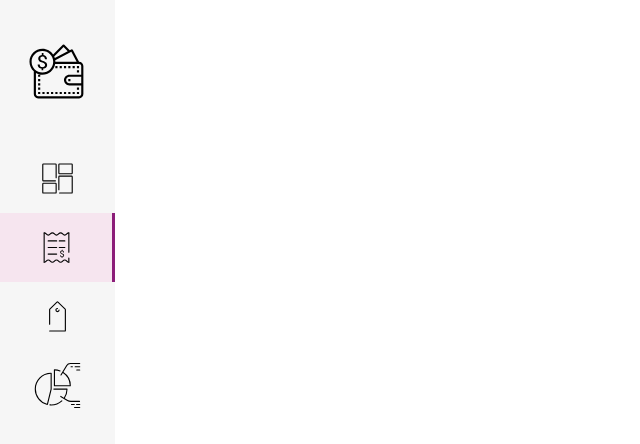
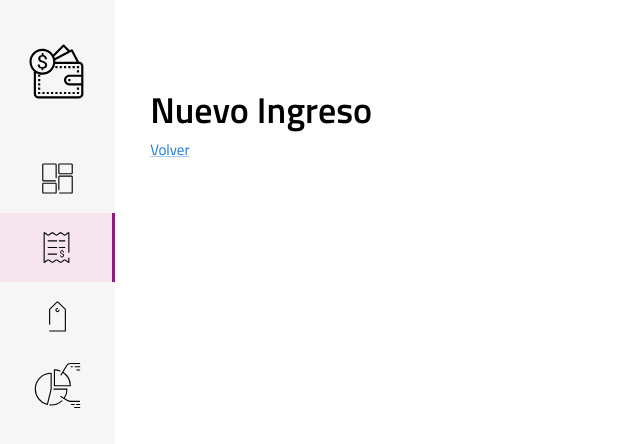
Before and after one commit to Libo033/smartPocket, a Next.js app: page /dashboard/movements/income/new in a window 1280 px wide. Shown: the top 444 px of the page, without its empty margins (0-640 px from the left). Built offline with nearby package versions, Linux system fonts and the light colour scheme.

Commit message:
En proceso: income pages id new

```diff
--- a/src/app/dashboard/movements/income/new/page.tsx
+++ b/src/app/dashboard/movements/income/new/page.tsx
@@ -1,8 +1,20 @@
 import React from "react";
 import styles from "../page.module.css";
+import Link from "next/link";
 
 const IncomeNew = () => {
-  return <div>IncomeNew</div>;
+  return (
+    <div className={styles.Income}>
+      <div className={styles.Income_TitleContainer}>
+        <h1 className={styles.Income_Title}>Nuevo Ingreso</h1>
+      </div>
+      <div className={styles.Income_LinkContainer}>
+        <Link className="linkA" href={"/dashboard/movements"}>
+          Volver
+        </Link>
+      </div>
+    </div>
+  );
 };
 
 export default IncomeNew;
--- a/src/app/dashboard/movements/income/page.module.css
+++ b/src/app/dashboard/movements/income/page.module.css
@@ -0,0 +1,37 @@
+.Income {
+  z-index: 0;
+  width: 100%;
+  max-width: 1920px;
+  margin-left: auto;
+  margin-right: auto;
+  height: 100vh;
+  margin-left: 9%;
+}
+
+.Income_TitleContainer {
+  padding: 7% 3% 0% 3%;
+}
+
+.Income_Title {
+  font-size: 36px;
+  font-weight: 600;
+}
+
+.Income_LinkContainer {
+  padding: 0% 3% 0% 3%;
+}
+
+@media (641px <= width <= 1007px) {
+  .Income {
+    margin-left: 12%;
+  }
+}
+
+@media (width <= 640px) {
+  .Income {
+    margin-left: 0;
+    min-height: 100vh;
+    height: fit-content;
+    overflow-x: hidden;
+  }
+}
```
Also changed, not shown: src/app/dashboard/movements/income/[id]/page.tsx (+14 -2 lines).
